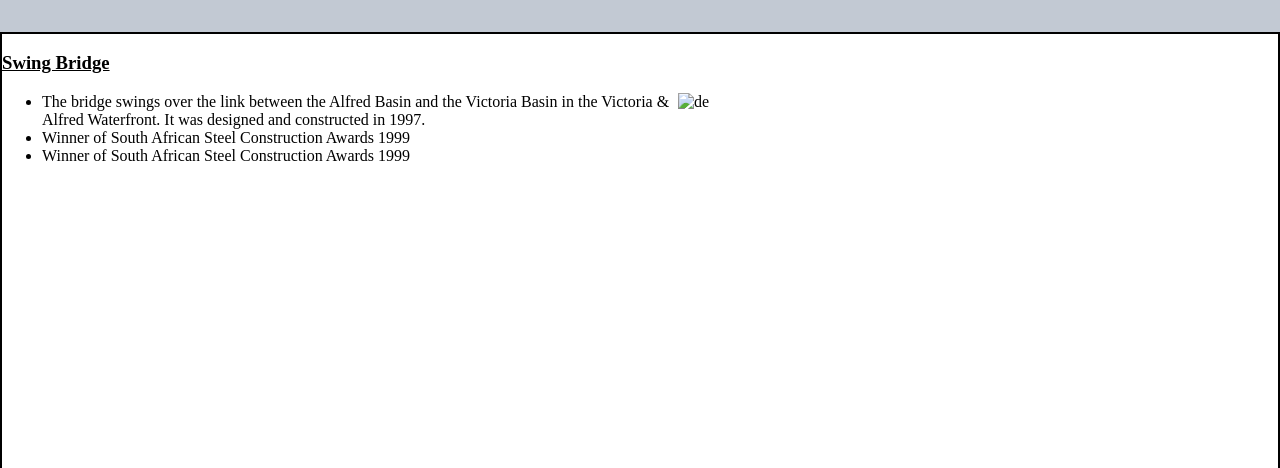
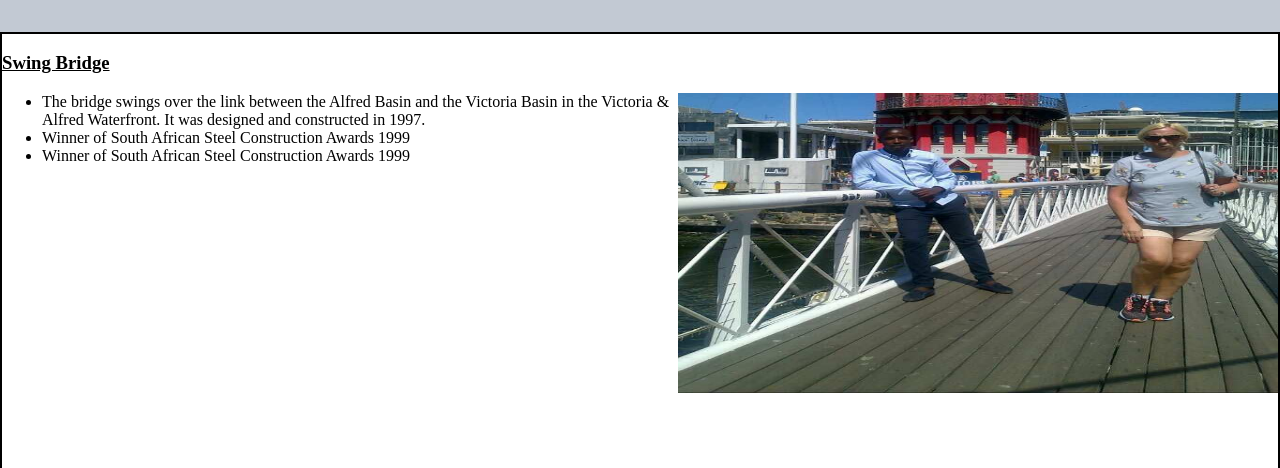
Before and after one commit to vivo8934/vivo8934.github.io, a plain HTML site: page index.html in a window 1280 px wide. Shown: the part 1015-1483 px from the top of the page. Drawn offline with Linux system fonts and the light colour scheme.

Commit message:
My updated index

```diff
--- a/index.html
+++ b/index.html
@@ -81,7 +81,7 @@ There are those who say God created the world in six days and devoted a seventh
     <div class= "Swing">
       <h3><u>Swing Bridge</u></h3>
       <div id="bridgeImage">
-        <img class="Simage" src="photovivo.jpeg" alt="de">
+        <img class="Simage" src="vivo.jpeg" alt="de">
       </div>
       <div class="facts">
         <ul>
```
